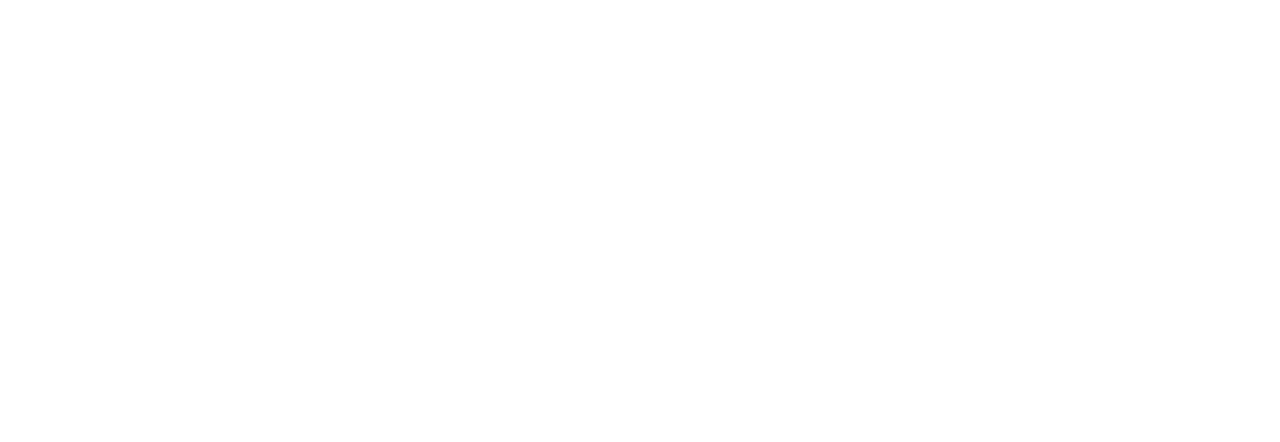
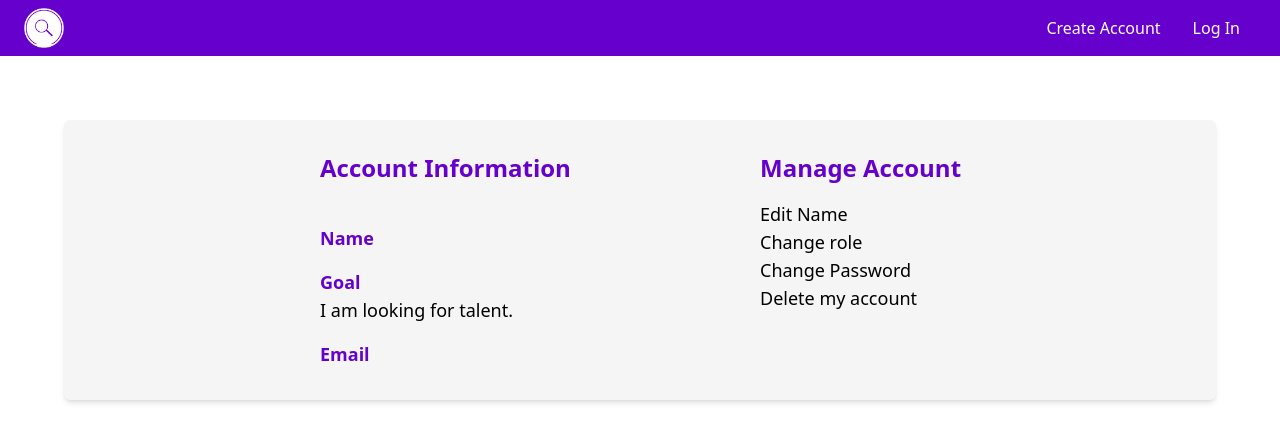
Before and after one commit to AndressaSRodrigues/CODSOFT, a React (Vite) app in the folder job_board/frontend/: page /profile/1 in a window 1280 px wide. Before the commit this address had no page. Shown: the top 442 px of the page. Built offline with nearby package versions, Linux system fonts and the light colour scheme.

Commit message:
Added a user profile

```diff
--- a/job_board/frontend/src/App.tsx
+++ b/job_board/frontend/src/App.tsx
@@ -9,6 +9,7 @@
 import DashboardCompany from "./views/DashboardCompany";
 import { AuthProvider } from "./context/AuthContext";
 import EditJob from "./views/EditJob";
+import UserProfile from "./views/UserProfile";
 
 function App() {
   return (
@@ -18,6 +19,7 @@
           <Route path="/" element={<Home />} />
           <Route path="login" element={<Login />} />
           <Route path="create-account" element={<CreateAccount />} />
+          <Route path="profile/:id" element={<UserProfile />} />
           <Route path="dashboard/p" element={<DashboardPerson />} />
           <Route path="dashboard/c" element={<DashboardCompany />} />
           <Route path="job/:id" element={<JobDetails />} />
--- /dev/null
+++ b/job_board/frontend/src/components/Profile/DisplayUserInformation.tsx
@@ -0,0 +1,36 @@
+import { useAuth } from "../../context/AuthContext"
+
+function DisplayUserInformation() {
+    const { userName, userRole, userEmail } = useAuth();
+
+    const titleStyle = 'text-primary font-bold';
+    const spanStyle = 'flex flex-col text-md lg:text-lg';
+
+    return (
+        <>
+            <div className="w-full flex flex-col items-start justify-start gap-4 mb-6 lg:ml-60 lg:my-4">
+                <h1 className="text-primary text-2xl font-bold lg:mb-6">Account Information</h1>
+                <span className={spanStyle}>
+                    <span className={titleStyle}>
+                        Name
+                    </span>
+                    {userName}
+                </span>
+                <span className={spanStyle}>
+                    <span className={titleStyle}>
+                        Goal
+                    </span>
+                    {userRole === 'person' ? 'I am looking for a job.' : 'I am looking for talent.'}
+                </span>
+                <span className={spanStyle}>
+                    <span className={titleStyle}>
+                        Email
+                    </span>
+                    {userEmail}
+                </span>
+            </div>
+        </>
+    )
+}
+
+export default DisplayUserInformation
--- /dev/null
+++ b/job_board/frontend/src/components/Profile/ManageUserInformation.tsx
@@ -0,0 +1,15 @@
+function ManageUserInformation() {
+    return (
+        <>
+            <div className="w-full flex flex-col items-start justify-start text-md lg:text-lg lg:my-4">
+                <h1 className="text-primary text-2xl font-bold mb-4">Manage Account</h1>
+                <span>Edit Name</span>
+                <span>Change role</span>
+                <span>Change Password</span>
+                <span>Delete my account</span>
+            </div>
+        </>
+    )
+}
+
+export default ManageUserInformation
--- a/job_board/frontend/src/components/Shared/NavbarMenu.tsx
+++ b/job_board/frontend/src/components/Shared/NavbarMenu.tsx
@@ -29,14 +29,13 @@
   return (
     <>
       <div className="w-40 h-26 flex flex-col gap-2 bg-neutral-100 rounded-sm shadow-md p-2">
-        <button>Profile</button>
+        <button><Link to={`/profile/${userId}`}>Profile</Link></button>
         {userRole === 'company' && (
           <button><Link to={'/dashboard/c'}>Dashboard</Link></button>
         )}
         {userRole === 'person' && (
           <button><Link to={'/dashboard/p'}>Dashboard</Link></button>
         )}
-        <button>Settings</button>
         {userId &&
           <button onClick={logOut}><Link to={'/'}>Log Out</Link></button>
         }
--- a/job_board/frontend/src/services/applications.tsx
+++ b/job_board/frontend/src/services/applications.tsx
@@ -47,7 +47,7 @@
         }
 
         const data = await response.json();
-        return data.applications || []; // Adjust the parsing logic
+        return data.applications || [];
     } catch (error) {
         console.error(error);
         throw new Error('Failed to fetch applications');
--- a/job_board/frontend/src/views/DashboardCompany.tsx
+++ b/job_board/frontend/src/views/DashboardCompany.tsx
@@ -12,16 +12,18 @@
     setIsJobCreated(true);
   };
 
+  const titleStyle = 'text-primary text-2xl font-bold mb-6';
+
   return (
     <>
       <Navbar />
       <div className="flex flex-col items-start justify-around m-12 gap-4 lg:flex lg:flex-row lg:items-start lg:m-16 lg:mx-52">
         <div>
-          <h1 className="text-primary text-2xl font-bold mb-6"><PostAddIcon /> New Job</h1>
+          <h1 className={titleStyle}><PostAddIcon /> New Job</h1>
           <CreateJob onJobCreated={handleJobCreated} />
         </div>
         <div className="mt-8 lg:ml-32 lg:mt-0">
-          <h1 className="text-primary text-2xl font-bold mb-6"><SettingsSuggestIcon /> Manage Jobs</h1>
+          <h1 className={titleStyle}><SettingsSuggestIcon /> Manage Jobs</h1>
           <JobsByUser isJobCreated={isJobCreated} />
         </div>
       </div>
--- /dev/null
+++ b/job_board/frontend/src/views/UserProfile.tsx
@@ -0,0 +1,18 @@
+import DisplayUserInformation from "../components/Profile/DisplayUserInformation"
+import ManageUserInformation from "../components/Profile/ManageUserInformation"
+import Navbar from "../components/Shared/Navbar"
+
+function UserProfile() {
+
+    return (
+        <>
+            <Navbar />
+            <div className="min-w-screen h-fit bg-neutral-100 flex flex-col justify-center rounded-md shadow-md p-4 gap-4 m-8 lg:flex lg:flex-row lg:m-16 lg:gap-0">
+                <DisplayUserInformation />
+                <ManageUserInformation />
+            </div>
+        </>
+    )
+}
+
+export default UserProfile
```
